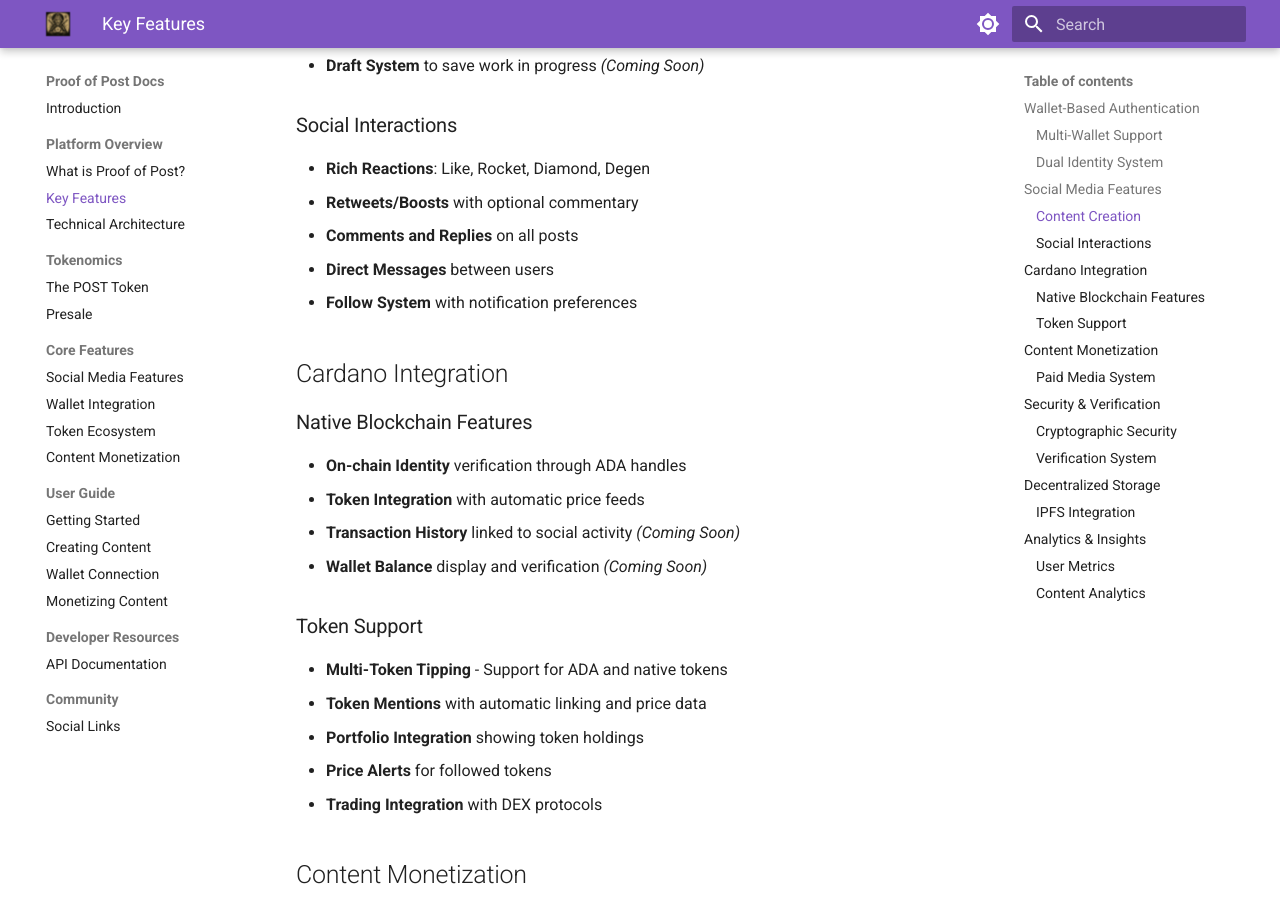
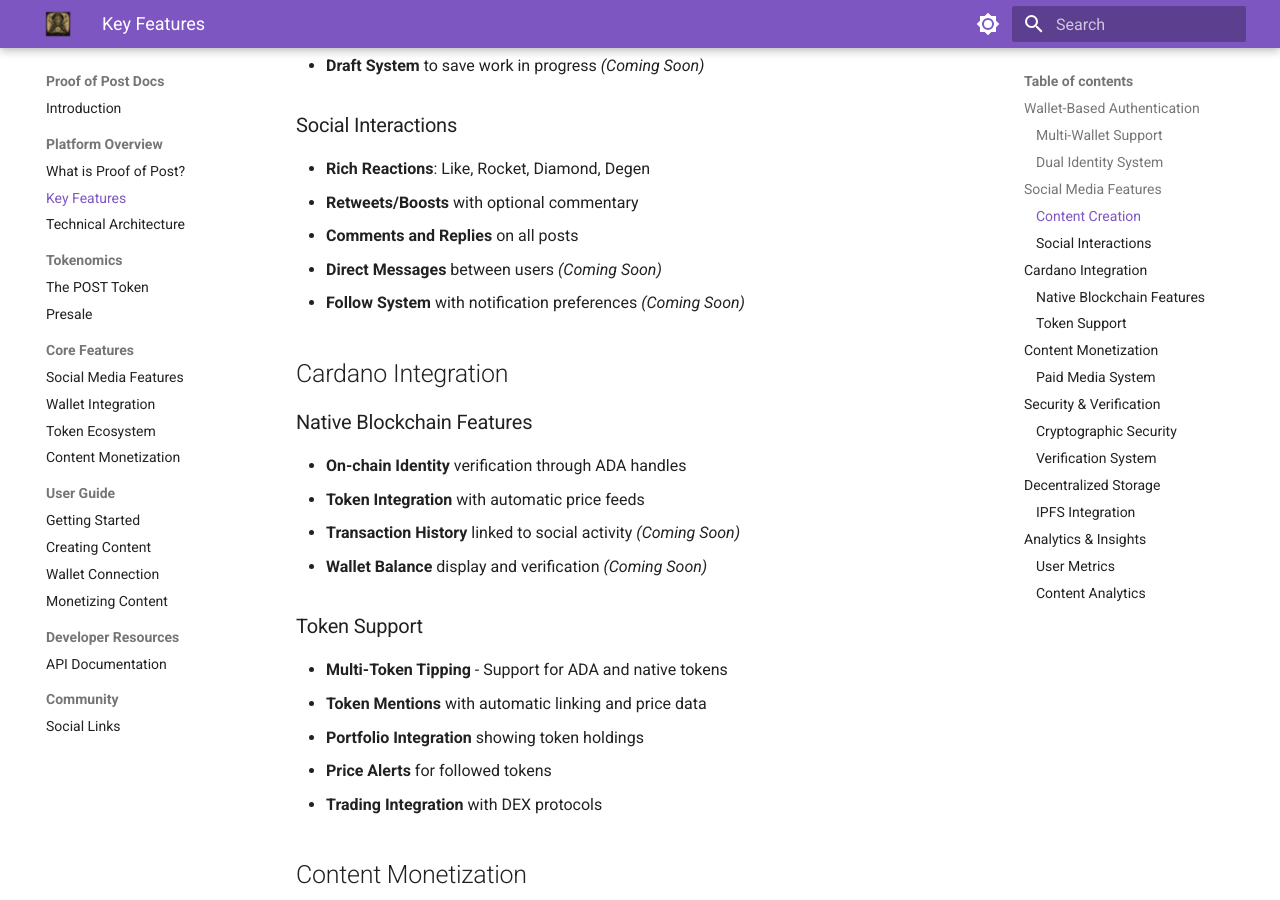
Before and after one commit to CardanoTokenIO/ProoOfPost, an MkDocs documentation site: the page built from docs/platform/key-features.md, in a window 1280 px wide and 900 px high, scrolled down 951 px. Built offline with MkDocs 1.6.1 and Material for MkDocs 9.7.7, drawn with Linux system fonts in a browser that asks for light colours.

Commit message:
Add Coming Soon labels to Direct Messages and Follow System
- Add (Coming Soon) to Direct Messages between users
- Add (Coming Soon) to Follow System with notification preferences
- Clear indication of social interaction features still in development
- Updated Key Features page with accurate feature status

```diff
--- a/docs/platform/key-features.md
+++ b/docs/platform/key-features.md
@@ -30,8 +30,8 @@ Proof of Post combines the best of traditional social media with cutting-edge bl
 - **Rich Reactions**: Like, Rocket, Diamond, Degen
 - **Retweets/Boosts** with optional commentary
 - **Comments and Replies** on all posts
-- **Direct Messages** between users
-- **Follow System** with notification preferences
+- **Direct Messages** between users *(Coming Soon)*
+- **Follow System** with notification preferences *(Coming Soon)*
 
 ## Cardano Integration
 
```
